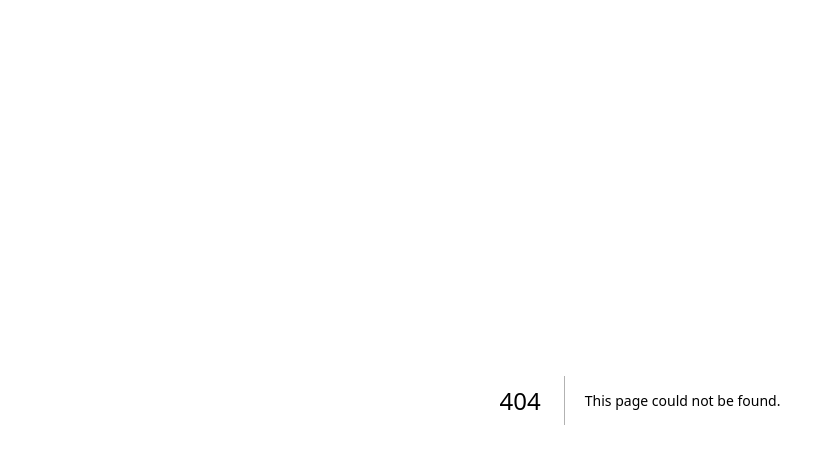
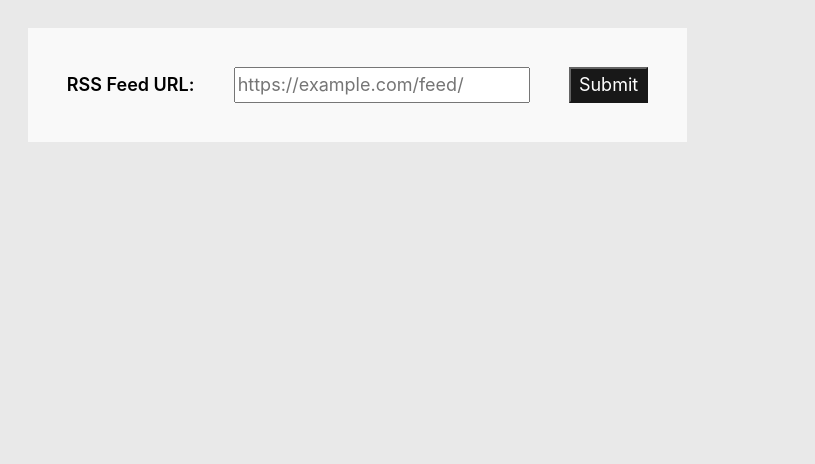
Before and after one commit to colinmcdermott/feedchecker-api, a Next.js app: page /new in a window 1280 px wide. Before the commit this address had no page. Shown: the top 464 px of the page, without its empty margins (0-815 px from the left). Built offline with nearby package versions, Linux system fonts and the light colour scheme.

Commit message:
Create new.tsx

```diff
--- /dev/null
+++ b/pages/new.tsx
@@ -0,0 +1,90 @@
+import React, { useState, useEffect } from 'react';
+import Head from 'next/head';
+
+function FeedChecker() {
+  const [hubURL, setHubURL] = useState('');
+  const [feedSize, setFeedSize] = useState(null);
+  const [loading, setLoading] = useState(false);
+  const [change, setChange] = useState('');
+  const [debugLink, setDebugLink] = useState('');
+  const [lastPing, setLastPing] = useState('');
+
+  const handleSubmit = async (event: React.FormEvent<HTMLFormElement>) => {
+    event.preventDefault();
+    setLoading(true);
+    const response = await fetch(`/api/size?feed=${hubURL}`);
+    const data = await response.json();
+    setFeedSize(data.size);
+    setLoading(false);
+    setDebugLink(`https://pubsubhubbub.appspot.com/topic-details?hub.url=${hubURL}`);
+  };
+
+  useEffect(() => {
+    if (feedSize !== null) { // only set up the interval if feedSize is not null
+      const interval = setInterval(async () => {
+        const response = await fetch(`/api/size?feed=${hubURL}`);
+        const data = await response.json();
+        if (data.size !== feedSize) {
+          setFeedSize(data.size);
+          setChange(`New feed size - Ping sent! - ${new Date().toUTCString()}`);
+          document.getElementById('webSubPing')?.setAttribute(
+            'src',
+            `https://websub-ping-tool.pages.dev/?feed=${hubURL}&auto=true`
+          );
+          document.getElementById('gscPing')?.setAttribute(
+            'src',
+            `https://www.google.com/ping?sitemap=${hubURL}`
+          );
+          setLastPing(new Date().toUTCString());
+        } else {
+          setChange(`Feed size unchanged - ${new Date().toUTCString()}`);
+        }
+      }, 30000);
+      return () => clearInterval(interval);
+    }
+  }, [feedSize, hubURL]);
+
+  return (
+    <main>
+      <Head>
+        <title>Node Feed Checker</title>
+      </Head>
+      <form className='feedCheckForm' onSubmit={handleSubmit}>
+        <label htmlFor='hubURL'>RSS Feed URL:</label>
+        <input
+          type='url'
+          name='hub.url'
+          placeholder='https://example.com/feed/'
+          pattern='https://.*'
+          id='hubURL'
+          value={hubURL}
+          onChange={(event) => setHubURL(event.target.value)}
+          required
+        />
+        <input type='submit' value='Submit' id='submit' />
+      </form>
+
+      {loading && <div id='loading'><p>Connecting to API...</p></div>}
+      {feedSize && <div id='results'><p>API Success! Feed size: {feedSize} - Check interval: 30 seconds</p></div>}
+
+      <section className='statsWindow'>
+        <div id='change'>{change}</div>
+        {lastPing ? (
+          <div id='lastPing'>
+            Last ping sent: <time>{lastPing}</time>
+          </div>
+        ) : (
+          <div id='lastPing'></div>
+        )}
+      </section>
+
+      {debugLink && <div id='debug'><p><a href={debugLink} target='_blank'>Debug</a></p></div>}
+
+      <iframe width='0' height='0' id='webSubPing'></iframe>
+      <iframe width='0' height='0' id='gscPing'></iframe>
+
+    </main>
+  );
+}
+
+export default FeedChecker;
```
